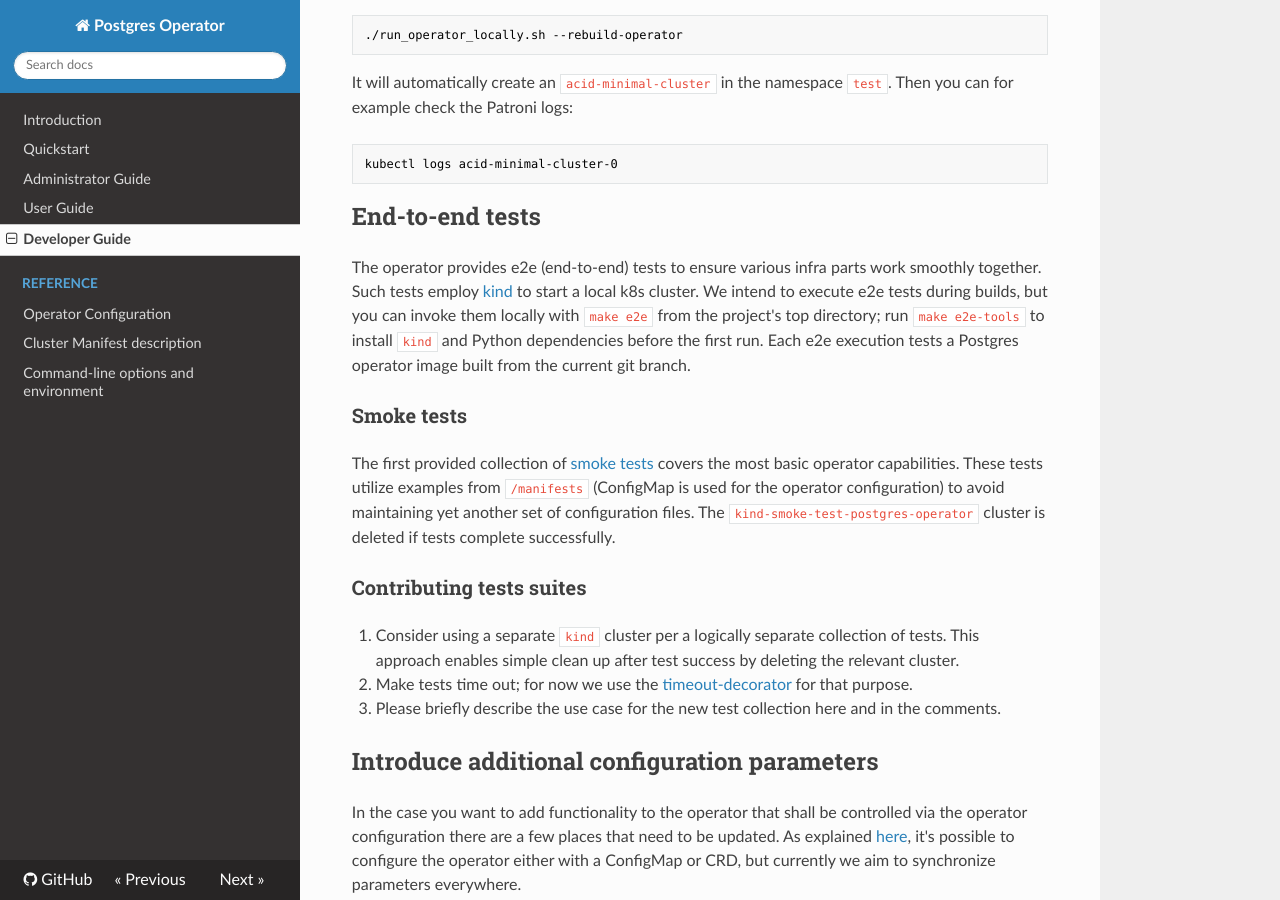
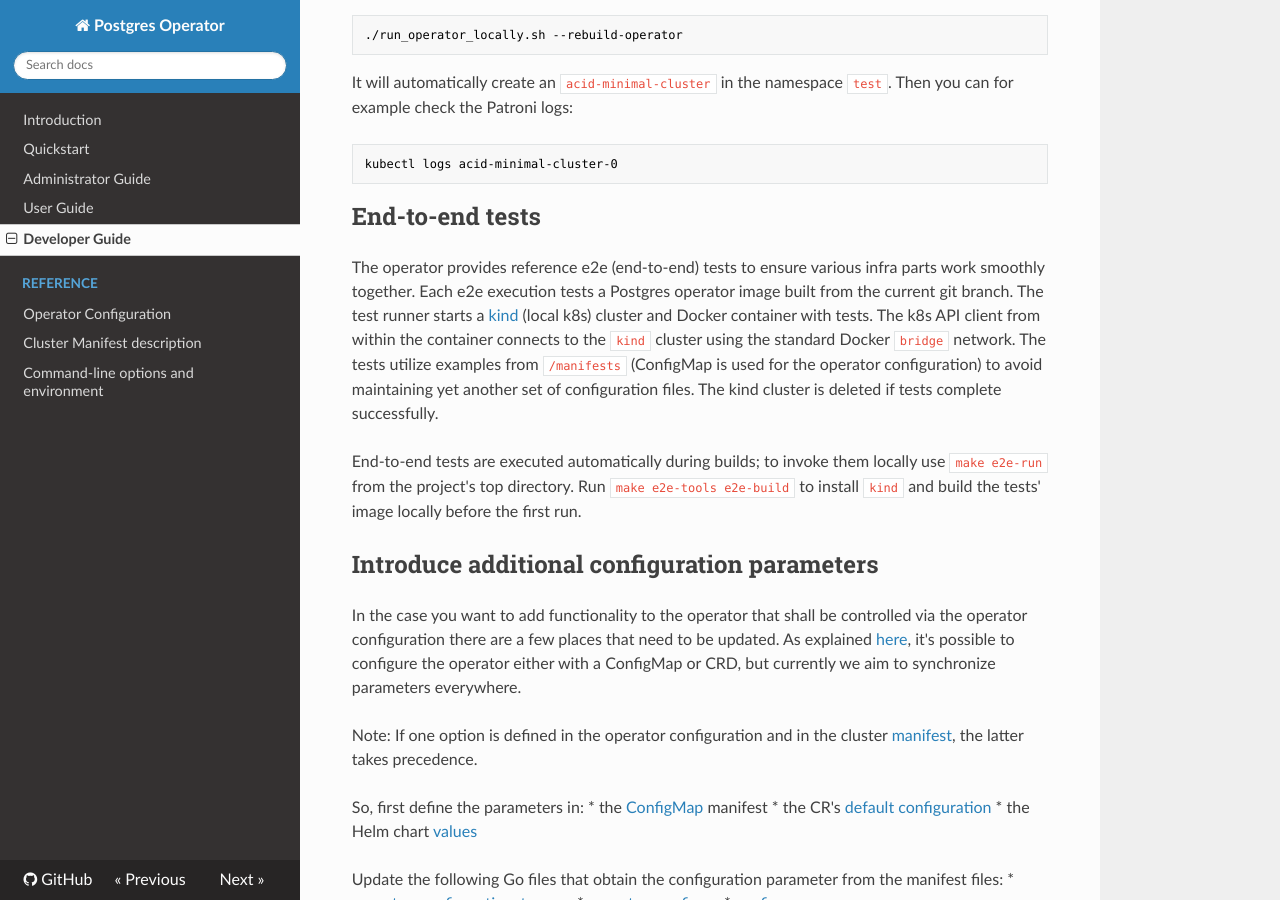
Before and after one commit to zalando/postgres-operator, an MkDocs documentation site: the page built from docs/developer.md, in a window 1280 px wide and 900 px high, scrolled down 6097 px. Built offline with MkDocs 1.6.1, drawn with Linux system fonts in a browser that asks for light colours; nearby versions of some CDN libraries; old or Windows-style settings are respelled for this version of MkDocs.

Commit message:
move tests to a Docker container

```diff
--- a/.travis.yml
+++ b/.travis.yml
@@ -15,8 +15,9 @@ before_install:
   - go get github.com/mattn/goveralls
 
 install:
-  - make deps
+  - make deps e2e-tools e2e-build
 
 script:
   - hack/verify-codegen.sh
   - travis_wait 20 goveralls -service=travis-ci -package ./pkg/... -v
+  - make e2e-run
--- a/delivery.yaml
+++ b/delivery.yaml
@@ -46,10 +46,7 @@ pipeline:
             export PATH=$PATH:$HOME/go/bin
             cd $OPERATOR_TOP_DIR/postgres-operator
             echo "INFO install kubectl to test 'kind' from client side"
-            (curl -LO --silent https://storage.googleapis.com/kubernetes-release/release/$(curl -s https://storage.googleapis.com/kubernetes-release/release/stable.txt)/bin/linux/amd64/kubectl &&
-            chmod +x ./kubectl &&
-            mv ./kubectl /usr/local/bin/kubectl) || exit 1
-            make e2e-tools e2e
+            make e2e-tools e2e-build e2e-run
         - desc: 'Push docker image'
           cmd: |
             export PATH=$PATH:$HOME/go/bin
--- a/docs/developer.md
+++ b/docs/developer.md
@@ -317,20 +317,11 @@ kubectl logs acid-minimal-cluster-0
 
 ## End-to-end tests
 
-The operator provides e2e (end-to-end) tests to ensure various infra parts work smoothly together.
-Such tests employ [kind](https://kind.sigs.k8s.io/) to start a local k8s cluster.
-We intend to execute e2e tests during builds, but you can invoke them locally with `make e2e` from the project's top directory; run `make e2e-tools` to install `kind` and Python dependencies before the first run. Each e2e execution tests a Postgres operator image built from the current git branch.
+The operator provides reference e2e (end-to-end) tests to ensure various infra parts work smoothly together.
+Each e2e execution tests a Postgres operator image built from the current git branch. The test runner starts a [kind](https://kind.sigs.k8s.io/) (local k8s) cluster and Docker container with tests. The k8s API client from within the container connects to the `kind` cluster using the standard Docker `bridge` network.
+The tests utilize examples from `/manifests` (ConfigMap is used for the operator configuration) to avoid maintaining yet another set of configuration files. The kind cluster is deleted if tests complete successfully.
 
-### Smoke tests
-
-The first provided collection of [smoke tests](../e2e/tests/test_smoke.py) covers the most basic operator capabilities. These tests utilize examples from `/manifests` (ConfigMap is used for the operator configuration) to avoid maintaining yet another set of configuration files. The `kind-smoke-test-postgres-operator` cluster is deleted if tests complete successfully.
-
-### Contributing tests suites
-
-1. Consider using a separate `kind` cluster per a logically separate collection of tests. This approach enables simple clean up after test success by deleting the relevant cluster.
-2. Make tests time out; for now we use the [timeout-decorator](https://github.com/pnpnpn/timeout-decorator) for that purpose.
-3. Please briefly describe the use case for the new test collection here and in the comments.
-
+End-to-end tests are executed automatically during builds; to invoke them locally use `make e2e-run` from the project's top directory. Run `make e2e-tools e2e-build` to install `kind` and build the tests' image locally before the first run.
 
 ## Introduce additional configuration parameters
 
```
Also changed, not shown: 8 other files.
